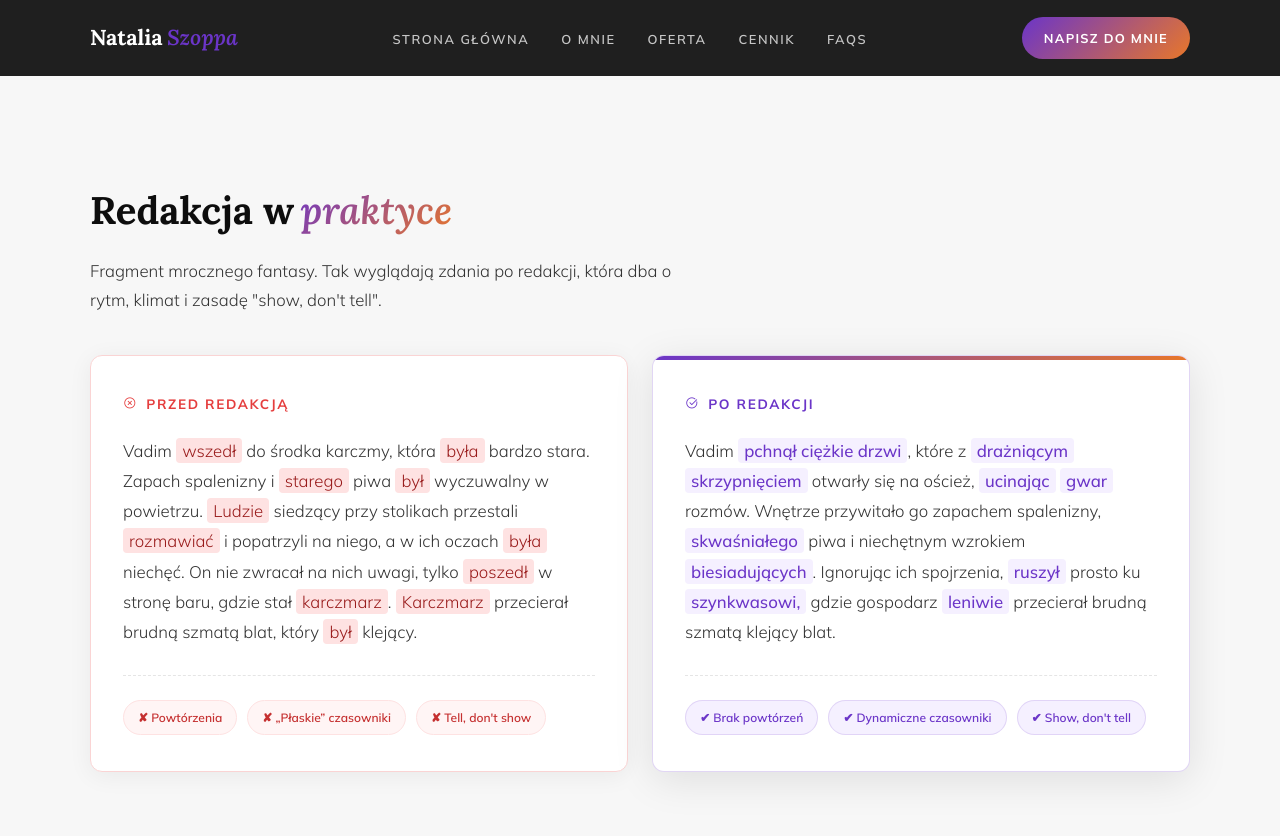
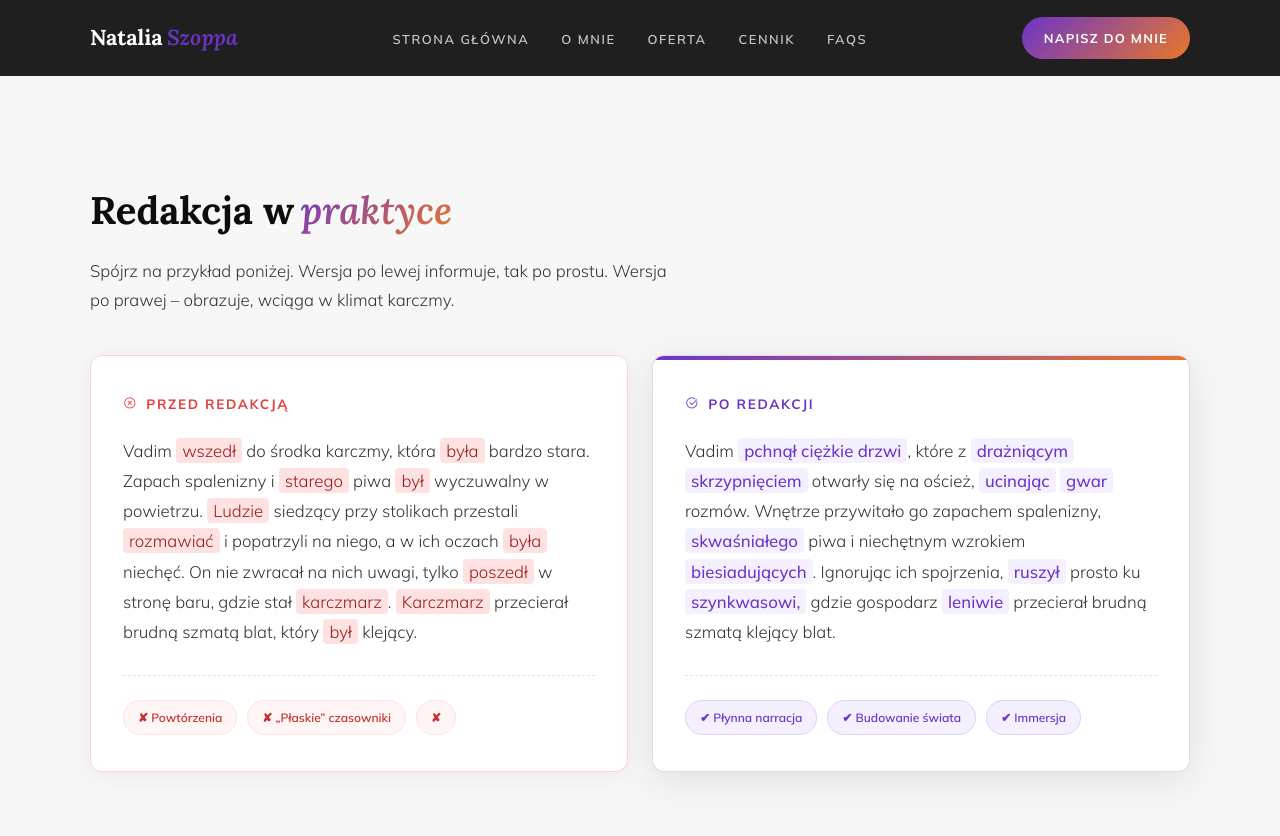
Before and after one commit to Bonnie00726/nataliaszoppa, a Jekyll site: the page built from index.html, in a window 1280 px wide and 900 px high, scrolled down 3414 px. Shown: the top 836 px of the window. Built offline with Jekyll 4.4.1, drawn with Linux system fonts in a browser that asks for light colours; some of the changed text lies outside the part shown.

Commit message:
Update index.html

```diff
--- a/index.html
+++ b/index.html
@@ -17,13 +17,13 @@
             <span>Przyjmuję nowe zlecenia</span>
         </div>
 
-        <div class="hero-eyebrow reveal delay-1">Korekta · Redakcja · Skład DTP</div>
+        <div class="hero-eyebrow reveal delay-1">OD SZKICU DO GOTOWEJ PUBLIKACJI</div>
 
         <h1 class="reveal delay-2" style="min-height: 2.6em;">
             Twoje <em id="typewriter-word" class="grad-type"></em><span class="cursor"></span><br>
             zasługują na najlepszą oprawę
         </h1>
-         <p class="hero-sub">Pomagam twórcom i markom publikować teksty, które robią trwałe wrażenie.</p>
+         <p class="hero-sub">Pomagam twórcom publikować teksty, które robią trwałe wrażenie.</p>
 
 
     <div class="hero-stats-clean">
@@ -145,7 +145,7 @@
     <div class="container">
 
         <h2 class="section-h2">Redakcja w<em>praktyce</em></h2>
-        <p class="services-desc" style="margin-bottom: 40px;">Fragment mrocznego fantasy. Tak wyglądają zdania po redakcji, która dba o rytm, klimat i zasadę "show, don't tell".</p>
+        <p class="services-desc" style="margin-bottom: 40px;">Spójrz na przykład poniżej. Wersja po lewej informuje, tak po prostu. Wersja po prawej – obrazuje, wciąga w klimat karczmy. </p>
 
         <div class="comparison-container">
 
@@ -157,7 +157,7 @@
                 <div class="box-tags">
                     <span>✘ Powtórzenia</span>
                     <span>✘ „Płaskie” czasowniki</span>
-                    <span>✘ Tell, don't show</span>
+                    <span>✘ </span>
                 </div>
             </div>
 
@@ -167,9 +167,9 @@
                    Vadim <span class="highlight-purple">pchnął ciężkie drzwi</span>, które z <span class="highlight-purple">drażniącym</span> <span class="highlight-purple">skrzypnięciem</span> otwarły się na oścież, <span class="highlight-purple">ucinając</span> <span class="highlight-purple">gwar</span> rozmów. Wnętrze przywitało go zapachem spalenizny, <span class="highlight-purple">skwaśniałego</span> piwa i niechętnym wzrokiem <span class="highlight-purple">biesiadujących</span>. Ignorując ich spojrzenia, <span class="highlight-purple">ruszył</span> prosto ku <span class="highlight-purple">szynkwasowi,</span> gdzie gospodarz <span class="highlight-purple">leniwie</span> przecierał brudną szmatą klejący blat.
                 </div>
                 <div class="box-tags">
-                    <span>✔ Brak powtórzeń</span>
-                    <span>✔ Dynamiczne czasowniki</span>
-                    <span>✔ Show, don't tell</span>
+                    <span>✔ Płynna narracja</span>
+                    <span>✔ Budowanie świata</span>
+                    <span>✔ Immersja</span>
                 </div>
             </div>
 
```
Also changed, not shown: other parts of index.html (+1 -1 lines).
